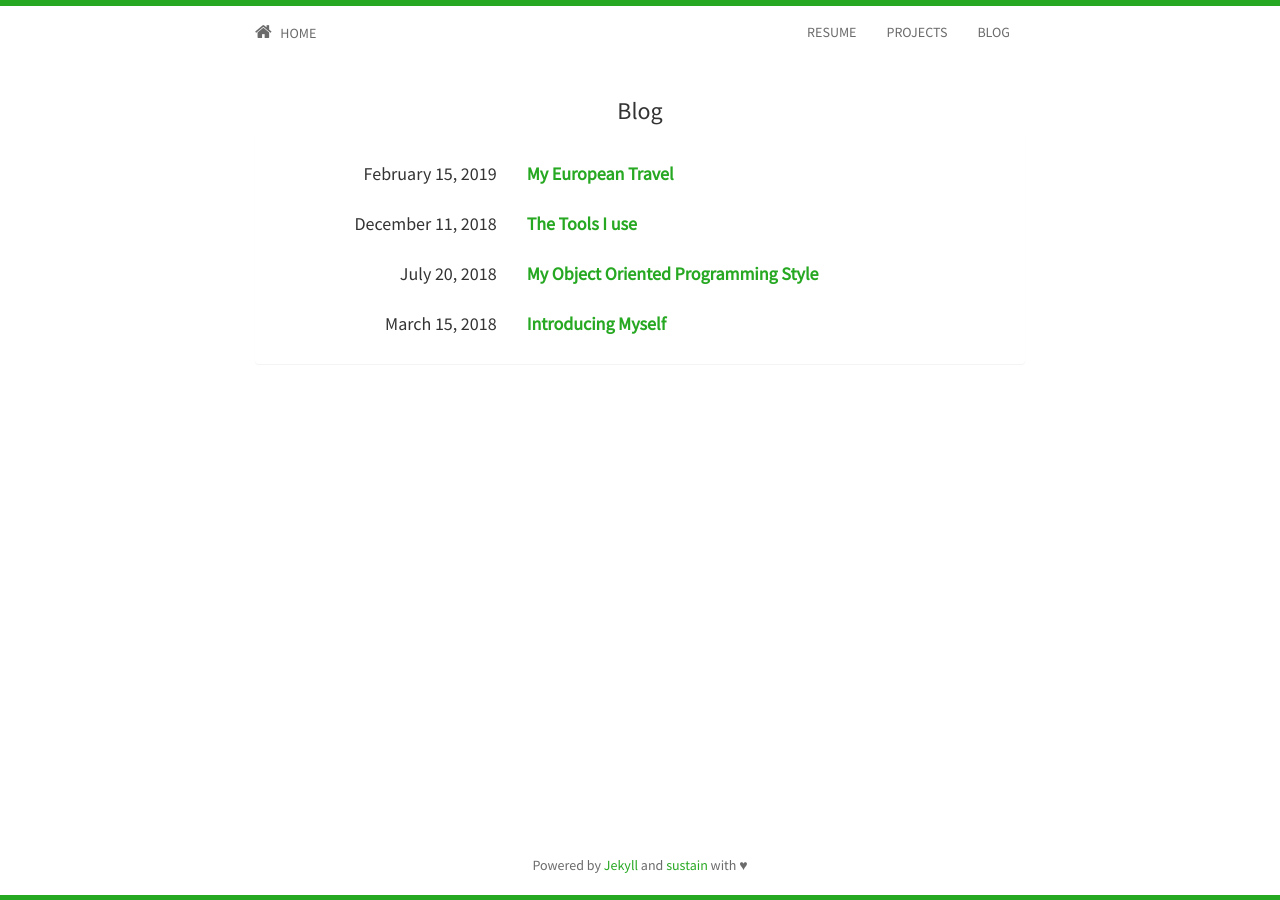
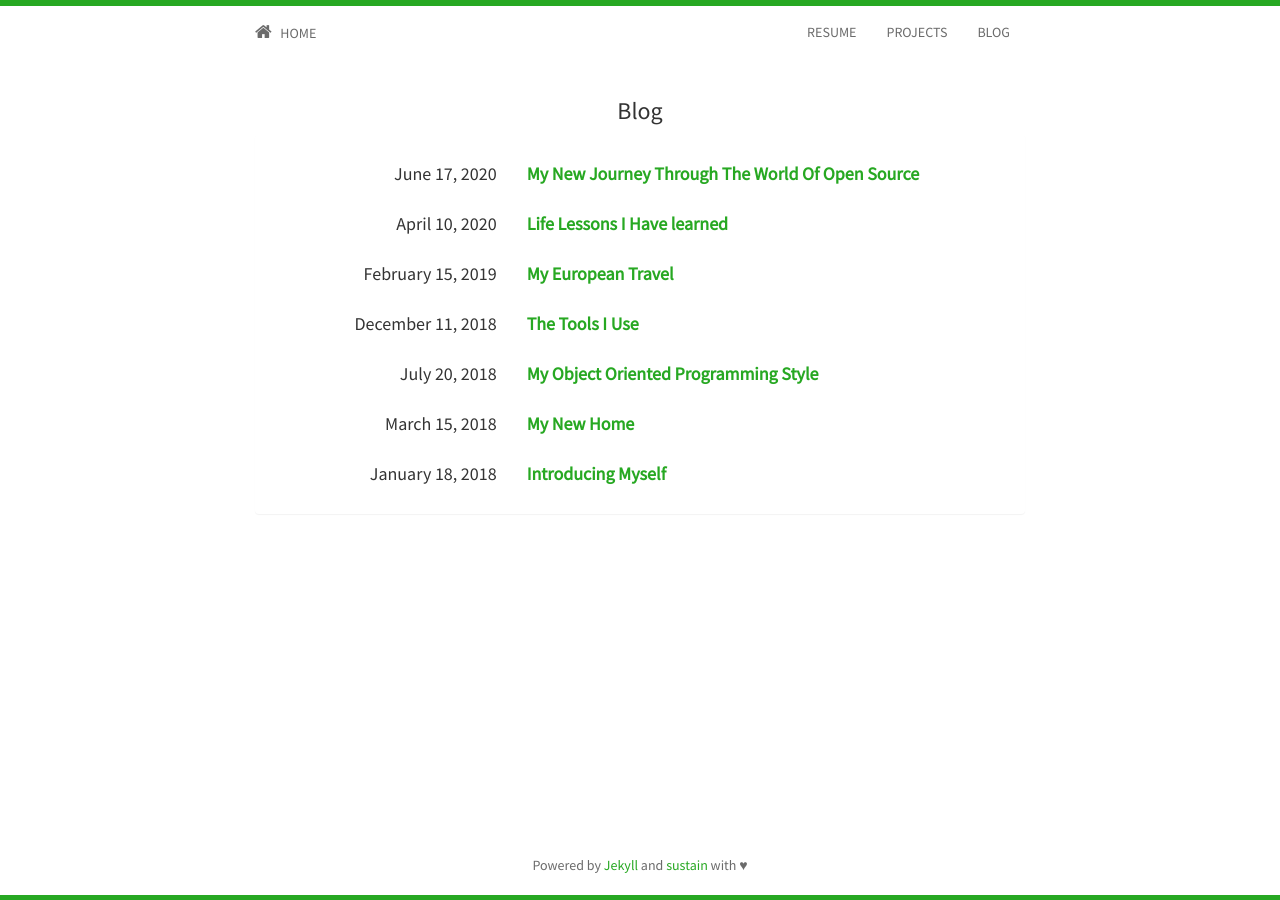
Before and after one commit to jfernancordova/jfernancordova.github.io, a Jekyll site: the page built from blog.html, in a window 1280 px wide. Built offline with Jekyll 4.4.1, drawn with Linux system fonts in a browser that asks for light colours; nearby versions of some CDN libraries.

Commit message:
Blog Templating

```diff
--- /dev/null
+++ b/_posts/2018-03-15-my-new-home.md
@@ -0,0 +1,8 @@
+---
+layout: post
+title: My New Home
+tags:
+  - code
+  - stuff
+  - books
+---
--- /dev/null
+++ b/_posts/2020-04-10-life-lessons-i-have-learned.md
@@ -0,0 +1,7 @@
+---
+layout: post
+title: Life Lessons I Have learned
+tags:
+  - travel
+  - europe
+---
--- /dev/null
+++ b/_posts/2020-06-17-my-new-journey-through-the-world-of-os.md
@@ -0,0 +1,7 @@
+---
+layout: post
+title: My New Journey Through The World Of Open Source
+tags:
+  - open-source
+  - github
+---
```
Also changed, not shown: _posts/2018-12-11-the-tools-i-use.md (+1 -1 lines), _posts/2018-01-18-introducing-myself.md (renamed from _posts/2018-03-15-introducing-myself.md).
